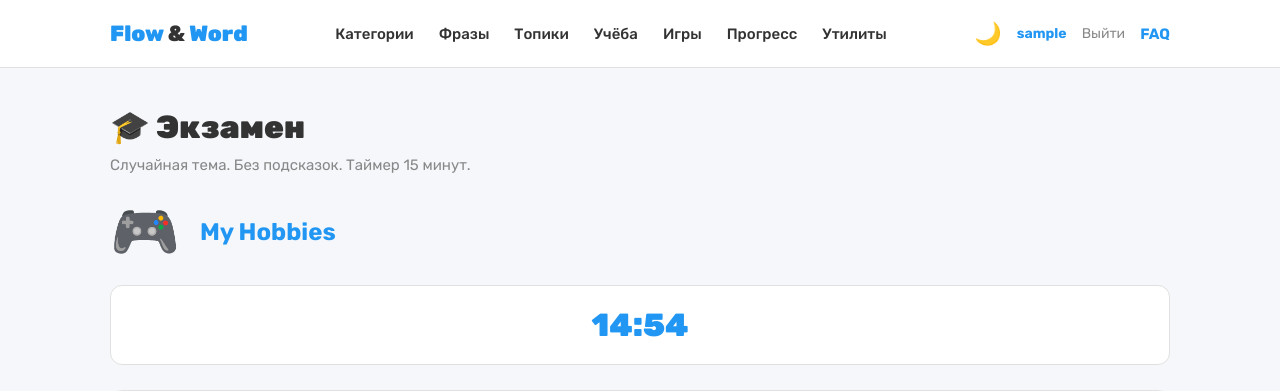
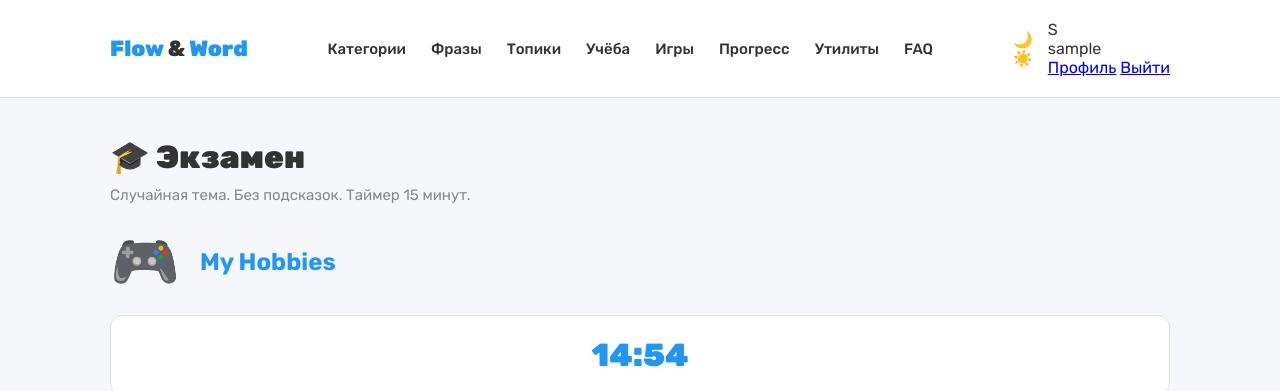
Before and after one commit to Yoshi-6767/johnny_app, a Flask app: page /exam in a window 1280 px wide. Shown: the top 391 px of the page. Run offline with Flask 3, Linux system fonts and the light colour scheme; the visitor is signed in with stand-in values (Sample User, id 1).

Commit message:
Update base.html

```diff
--- a/templates/base.html
+++ b/templates/base.html
@@ -23,17 +23,27 @@
                     <a href="/games">Игры</a>
                     <a href="/progress">Прогресс</a>
                     <a href="/utils">Утилиты</a>
+                    <a href="/faq">FAQ</a>
                 </nav>
                 <div style="display: flex; align-items: center; gap: 15px;">
-    <button id="theme-toggle" onclick="toggleTheme()" style="background: transparent; border: none; font-size: 22px; cursor: pointer; padding: 0;">🌙</button>
-    {% if current_user.is_authenticated %}
-        <a href="/profile" style="color: #2196f3; text-decoration: none; font-weight: 600; font-size: 14px;">{{ current_user.username }}</a>
-        <a href="/logout" style="color: #888; text-decoration: none; font-size: 14px;">Выйти</a>
-    {% else %}
-        <a href="/login" style="color: #2196f3; text-decoration: none; font-weight: 600; font-size: 14px;">Войти</a>
-    {% endif %}
-    <a href="/faq" class="faq-link">FAQ</a>
-</div>
+                    <div class="theme-switch" onclick="toggleTheme()">
+                        <span class="theme-icon">🌙</span>
+                        <div class="theme-slider"></div>
+                        <span class="theme-icon">☀️</span>
+                    </div>
+                    {% if current_user.is_authenticated %}
+                        <div class="user-menu" onclick="toggleUserMenu()">
+                            <div class="avatar">{{ current_user.username[0]|upper }}</div>
+                            <span class="username">{{ current_user.username }}</span>
+                            <div class="user-dropdown" id="userDropdown">
+                                <a href="/profile">Профиль</a>
+                                <a href="/logout">Выйти</a>
+                            </div>
+                        </div>
+                    {% else %}
+                        <a href="/login" style="color: #2196f3; text-decoration: none; font-weight: 600; font-size: 14px;">Войти</a>
+                    {% endif %}
+                </div>
             </div>
         </div>
     </div>
@@ -45,25 +55,36 @@
     {% block scripts %}{% endblock %}
 
     <script>
-        // Тёмная тема
         function toggleTheme() {
             document.body.classList.toggle('dark');
             const isDark = document.body.classList.contains('dark');
             localStorage.setItem('theme', isDark ? 'dark' : 'light');
-            document.getElementById('theme-toggle').textContent = isDark ? '☀️' : '🌙';
+            document.querySelector('.theme-slider').classList.toggle('active', isDark);
         }
 
-        // Применяем тему при загрузке
         (function() {
             const savedTheme = localStorage.getItem('theme');
             if (savedTheme === 'dark') {
                 document.body.classList.add('dark');
                 document.addEventListener('DOMContentLoaded', function() {
-                    const btn = document.getElementById('theme-toggle');
-                    if (btn) btn.textContent = '☀️';
+                    const slider = document.querySelector('.theme-slider');
+                    if (slider) slider.classList.add('active');
                 });
             }
         })();
+
+        function toggleUserMenu() {
+            const dropdown = document.getElementById('userDropdown');
+            if (dropdown) dropdown.classList.toggle('active');
+        }
+
+        document.addEventListener('click', function(e) {
+            const menu = document.querySelector('.user-menu');
+            const dropdown = document.getElementById('userDropdown');
+            if (dropdown && menu && !menu.contains(e.target)) {
+                dropdown.classList.remove('active');
+            }
+        });
     </script>
 </body>
 </html>
```
